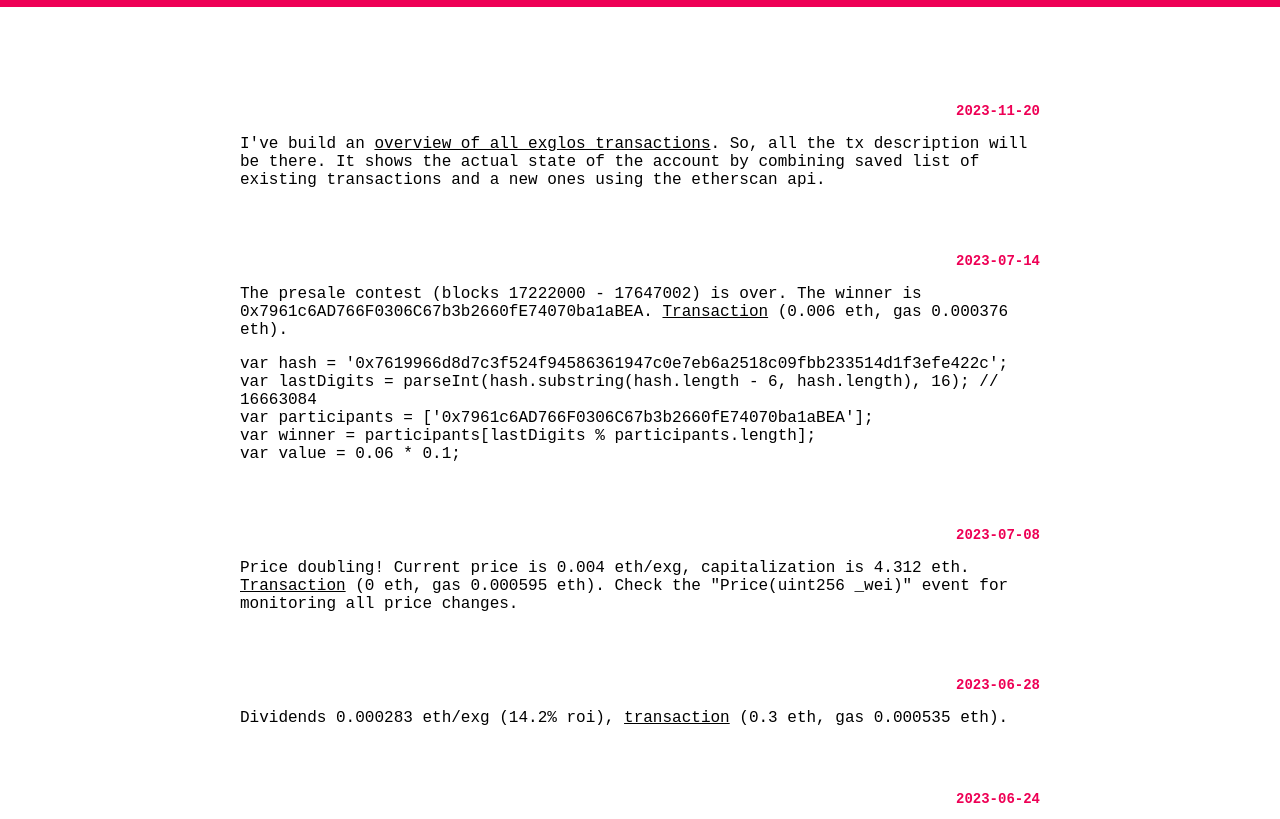
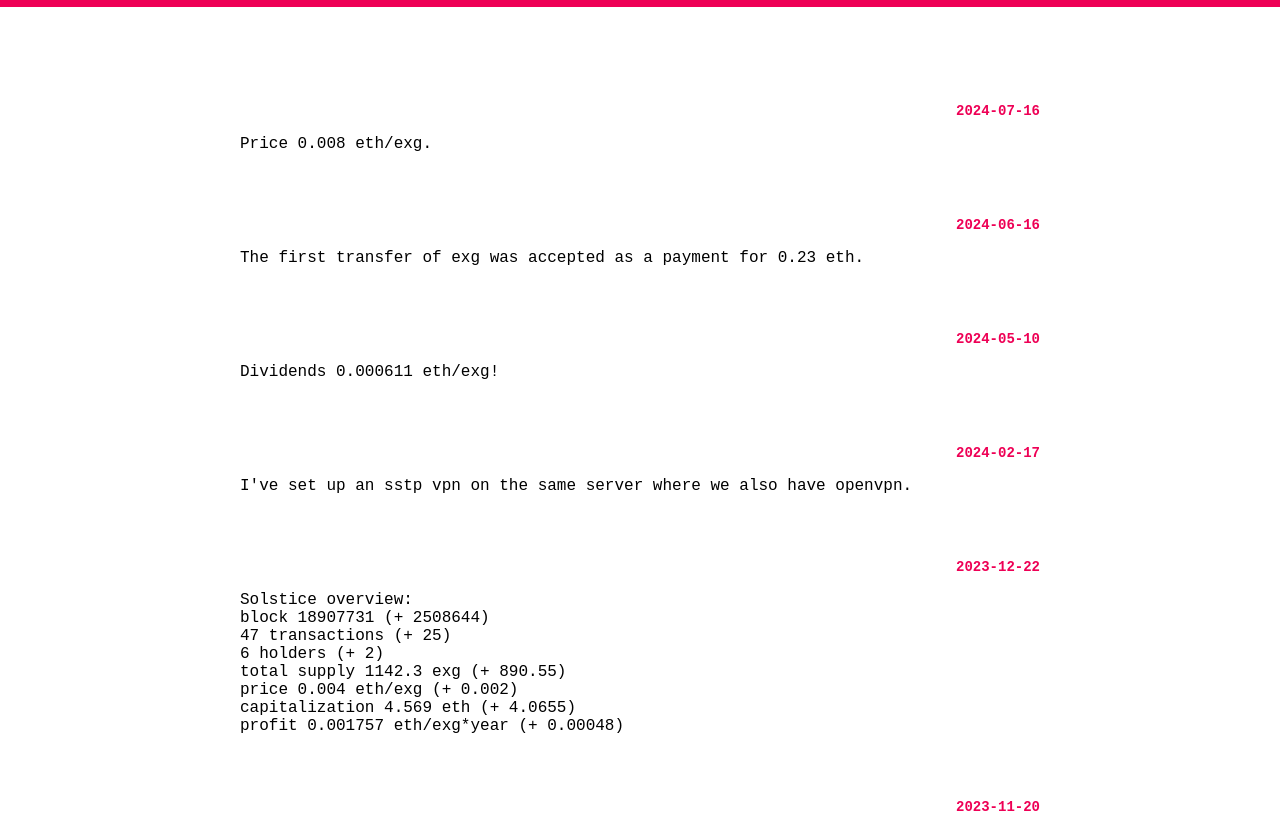
Before and after one commit to exglos/jo, a plain HTML site: page index.html in a window 1280 px wide. Shown: the part 133-952 px from the top of the page. Drawn offline with Linux system fonts and the light colour scheme; a web font is replaced by a local one.

Commit message:
1.9.0 overview, sstp, divs, tx, price

```diff
--- a/index.html
+++ b/index.html
@@ -1,5 +1,5 @@
 <!DOCTYPE html>
-<!-- 1.8.0 -->
+<!-- 1.9.0 -->
 <html lang="en">
     <head>
         <title>Jo Satoshi's blog</title>
@@ -93,6 +93,23 @@
             <h2>blog</h2>
         </div>
         <div id="main">
+            <h2 id="a2024-07-16">2024-07-16</h2>
+            <p>Price 0.008 eth/exg.</p>
+            <h2 id="a2024-06-16">2024-06-16</h2>
+            <p>The first transfer of exg was accepted as a payment for 0.23 eth.</p>
+            <h2 id="a2024-05-10">2024-05-10</h2>
+            <p>Dividends 0.000611 eth/exg!</p>
+            <h2 id="a2024-02-17">2024-02-17</h2>
+            <p>I've set up an sstp vpn on the same server where we also have openvpn.</p>
+            <h2 id="a2023-12-22">2023-12-22</h2>
+            <p>Solstice overview:<br />
+                block 18907731 (+ 2508644)<br />
+                47 transactions (+ 25)<br />
+                6 holders (+ 2)<br />
+                total supply 1142.3 exg (+ 890.55)<br />
+                price 0.004 eth/exg (+ 0.002)<br />
+                capitalization 4.569 eth (+ 4.0655)<br />
+                profit 0.001757 eth/exg*year (+ 0.00048)</p>
             <h2 id="a2023-11-20">2023-11-20</h2>
             <p>I've build an
                 <a href="https://contract.exglos.com/state"
```
